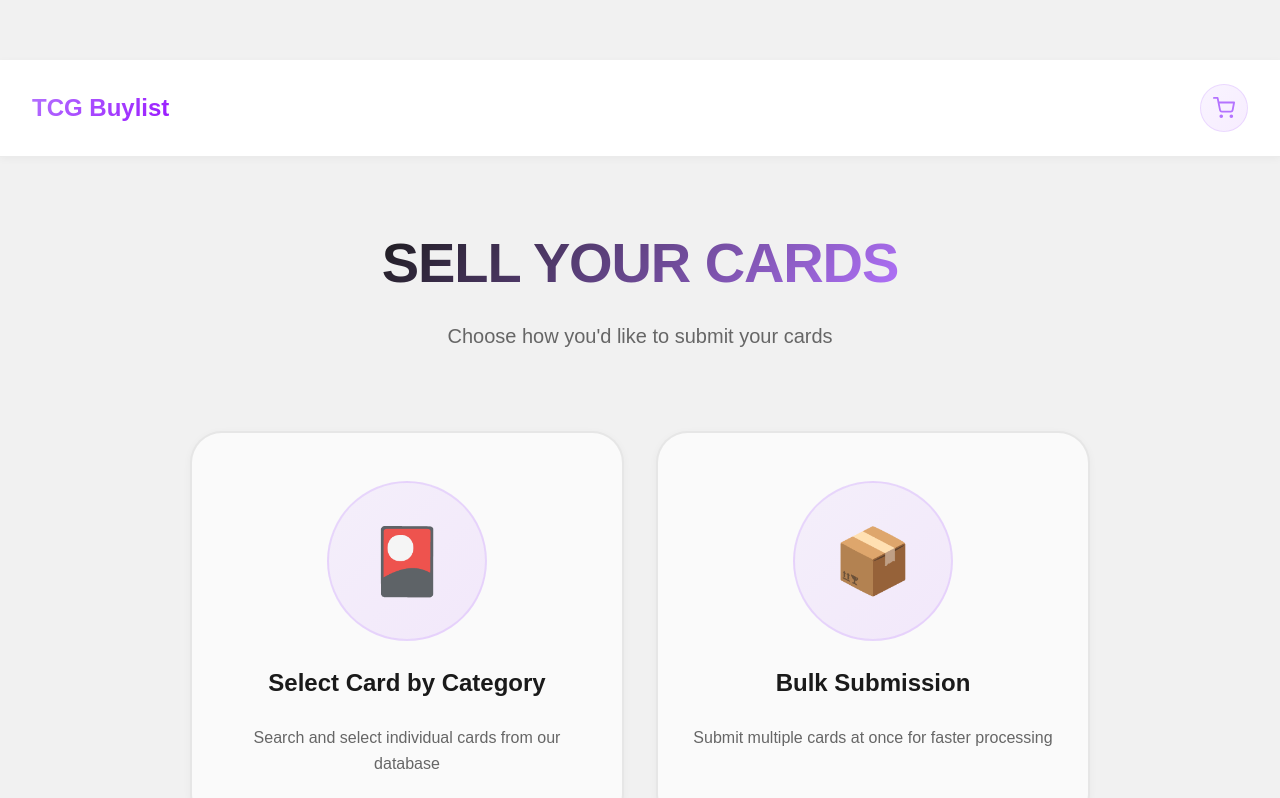
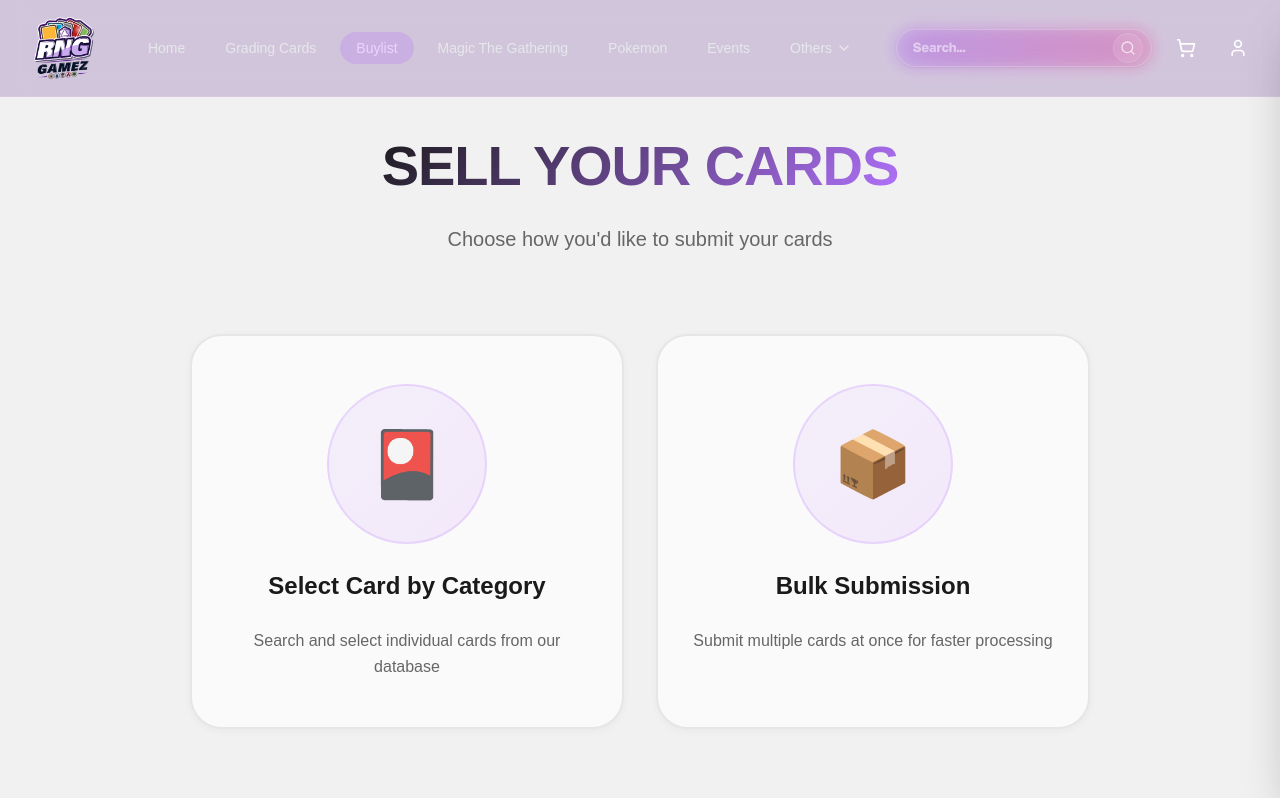
Before and after one commit to SadidSD/RNG-Gamez-Shop, a Next.js app: page /buylist in a window 1280 px wide. Shown: the top 798 px of the page. Built offline with nearby package versions, Linux system fonts and the light colour scheme.

Commit message:
UI: Restore Global Navbar to Buylist and Remove Internal Header

```diff
--- a/app/buylist/page.tsx
+++ b/app/(main)/buylist/page.tsx
@@ -3,14 +3,14 @@
 import React from 'react';
 import styled from 'styled-components';
 import { useRouter } from 'next/navigation';
-import Header from '@/components/buylist/Header';
+
 
 export default function BuylistPage() {
   const router = useRouter();
 
   return (
     <PageContainer>
-            <Header />
+
       <MainContent>
         <Title>SELL YOUR CARDS</Title>
         <Subtitle>Choose how you'd like to submit your cards</Subtitle>
```
Also changed, not shown: app/(main)/buylist/bulk/page.tsx (renamed from app/buylist/bulk/page.tsx), app/(main)/buylist/game-select/page.tsx (renamed from app/buylist/game-select/page.tsx), app/(main)/buylist/layout.tsx (renamed from app/buylist/layout.tsx), app/(main)/buylist/search/page.tsx (renamed from app/buylist/search/page.tsx). Lines whose indentation alone changed are shown as unchanged.
